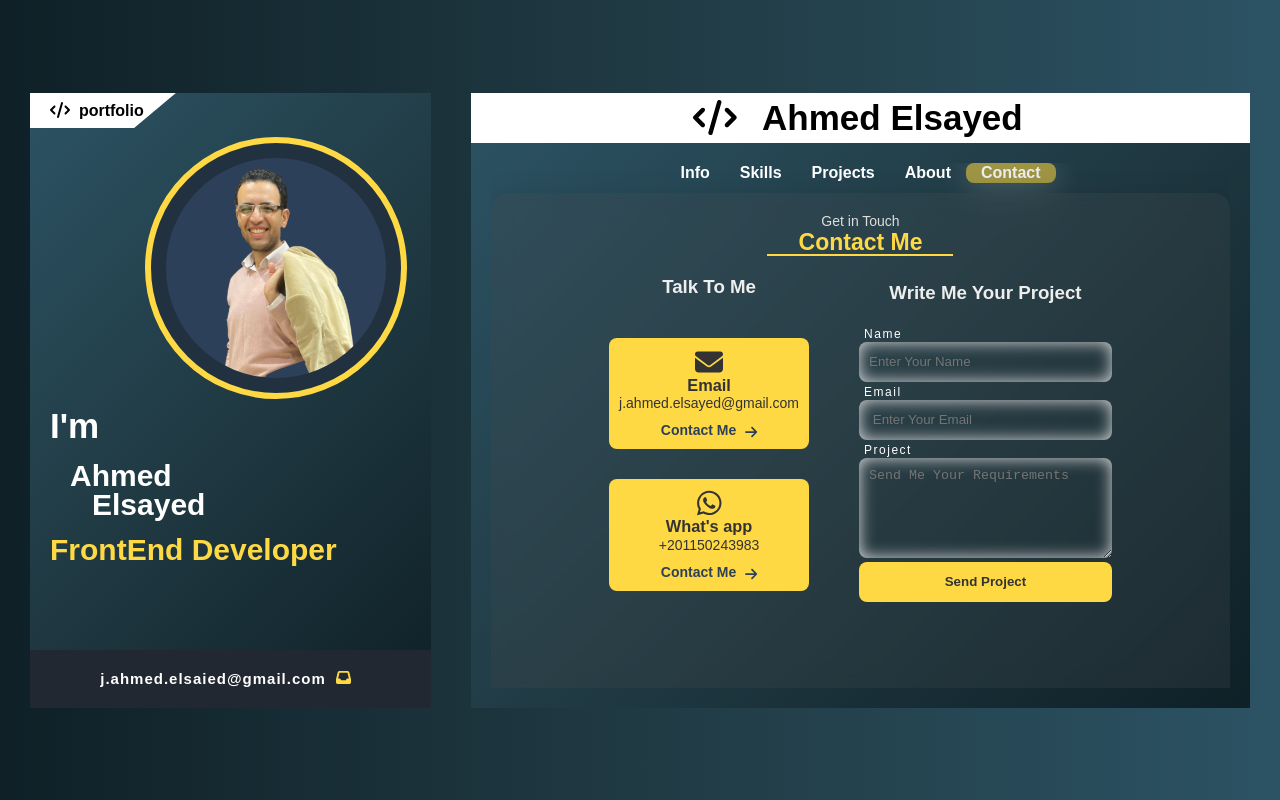
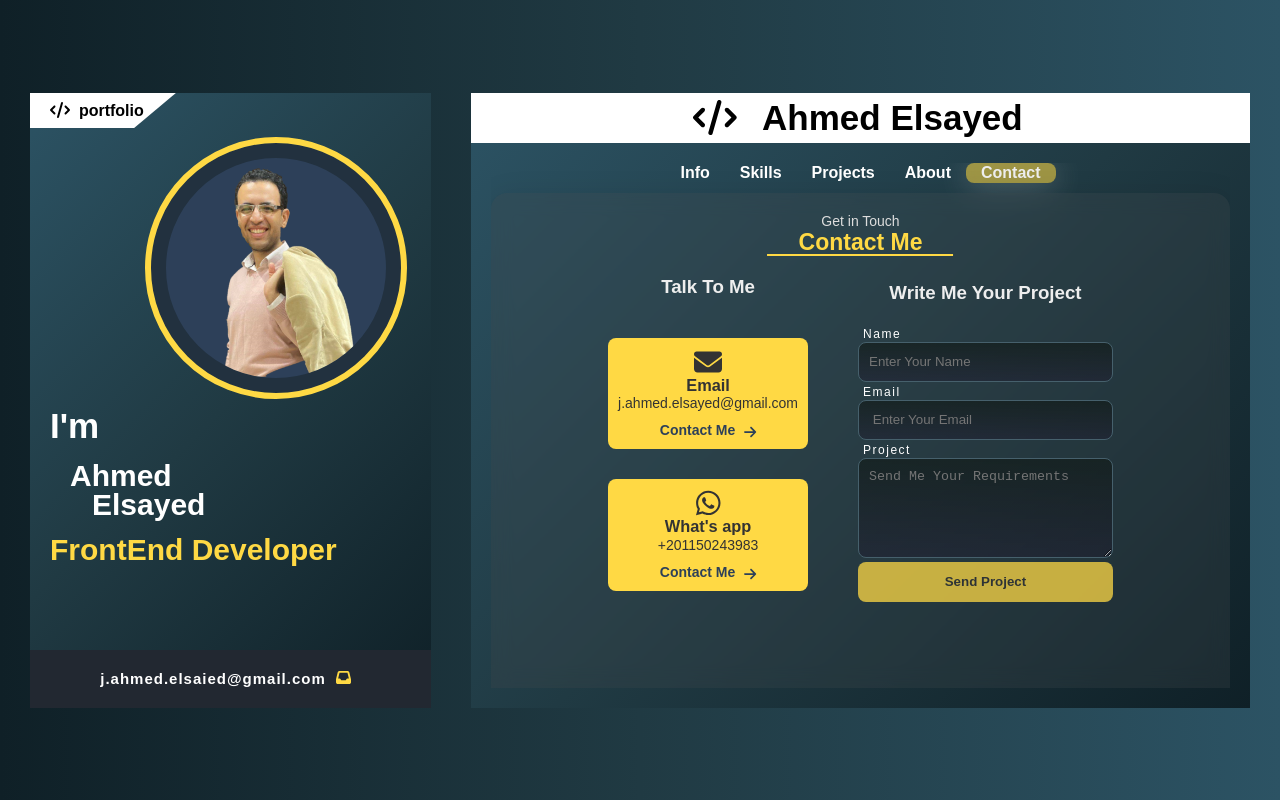
Before and after one commit to FireF00X/Portfolio, a React (Create React App) app: page / in a window 1280 px wide. Both pictures are taken after a click on the element "Contact". Built offline with nearby package versions, Linux system fonts and the light colour scheme; the HTML template or start-up script is replaced by a standard one.

Commit message:
form-updates

```diff
--- a/package.json
+++ b/package.json
@@ -12,10 +12,12 @@
     "@testing-library/jest-dom": "^5.17.0",
     "@testing-library/react": "^13.4.0",
     "@testing-library/user-event": "^13.5.0",
+    "formik": "^2.4.5",
     "react": "^18.2.0",
     "react-dom": "^18.2.0",
     "react-scripts": "5.0.1",
-    "web-vitals": "^2.1.4"
+    "web-vitals": "^2.1.4",
+    "yup": "^1.3.2"
   },
   "scripts": {
     "start": "react-scripts start",
--- a/src/components/portofolio/portofolioContent/contentComponents/Contact/Contact.jsx
+++ b/src/components/portofolio/portofolioContent/contentComponents/Contact/Contact.jsx
@@ -1,11 +1,13 @@
 /* eslint-disable react/jsx-no-target-blank */
-import React, { useRef, useState } from 'react';
+import React, { useRef } from 'react';
 import emailjs from '@emailjs/browser';
 import styles from './Contact.module.css';
 import Title from '../../../../layouts/ui/title/Title';
 import { FontAwesomeIcon } from '@fortawesome/react-fontawesome';
 import { faArrowRight, faEnvelope } from '@fortawesome/free-solid-svg-icons';
 import { faWhatsapp } from '@fortawesome/free-brands-svg-icons';
+import { useFormik } from 'formik';
+import * as Yup from 'yup'
 
 const TalkToMeBox = ({ icon, title, paragraph, linkIcon, linkTo }) => {
   return (
@@ -13,17 +15,30 @@ const TalkToMeBox = ({ icon, title, paragraph, linkIcon, linkTo }) => {
       {<i>{icon}</i>}
       <h3>{title}</h3>
       <p>{paragraph}</p>
-      <a href={linkTo} target='_blank'>Contact Me <i>{linkIcon}</i></a>
+      <p href={linkTo} target='_blank'>Contact Me <i>{linkIcon}</i></p>
     </a>
   )
 }
-const object = {
-  'user-name': '',
-  'user-email': '',
-  'subject': ''
-}
+
+
 const Contact = () => {
 
+  const formik = useFormik({
+    validateOnMount: true,
+    initialValues: {
+      'user-name': '',
+      'user-email': '',
+      'subject': ''
+    },
+    validationSchema: Yup.object().shape({
+      'user-name': Yup.string().required('Name is Required').min(5, 'Name Must be more than 5 char.'),
+      'user-email': Yup.string().email().required('Email is Required'),
+      'subject': Yup.string().required().min(40, 'Subject message must be more than 40 char.')
+    }),
+    onSubmit: (values) => {
+      formik.resetForm()
+    }
+  })
   //===================
   const form = useRef();
 
@@ -40,17 +55,12 @@ const Contact = () => {
   };
 
   //==========================
-  const [data, setData] = useState(object);
 
   const handleSubmit = (e) => {
     e.preventDefault();
+
   }
 
-  function handleChange(e) {
-    const name = e.target.name;
-    const value = e.target.value;
-    setData({ ...data, [name]: value })
-  }
   //==============================
   return (
     <div className={styles['contact-container']} id='contact'>
@@ -79,41 +89,64 @@ const Contact = () => {
 
         <form className={styles['write']}
           onSubmit={e => {
-            handleSubmit(e)
+            handleSubmit(e);
+            formik.handleSubmit();
             sendEmail(e)
           }}
           ref={form} >
           <h3>Write Me Your Project</h3>
           <div className={styles['name']}>
-            <label htmlFor="name">
+            <label htmlFor="name"
+            >
               Name
             </label>
             <input type="text"
+              className={formik.errors['user-name'] && formik.touched['user-name'] ? `${styles.error}` : ''}
               name='user-name'
               id='name'
               placeholder='Enter Your Name'
-              onChange={e => handleChange(e)} />
+              onChange={formik.handleChange}
+              value={formik.values['user-name']}
+              onBlur={formik.handleBlur} />
+
+            {formik.errors['user-name'] && formik.touched['user-name'] ? <p className={styles.error}>{formik.errors['user-name']}</p> : null}
           </div>
+
           <div className={styles['email']}>
             <label htmlFor="email">
               Email
             </label>
             <input type="email"
+              className={formik.errors['user-email'] && formik.touched['user-email'] ? `${styles.error}` : ''}
               name='user-email'
               id='email'
               placeholder=' Enter Your Email'
-              onChange={e => handleChange(e)} />
+              onChange={formik.handleChange}
+              value={formik.values['user-email']}
+              onBlur={formik.handleBlur} />
+
+            {formik.errors['user-email'] && formik.touched['user-email'] ? <p className={styles.error}>{formik.errors['user-email']}</p> : null}
           </div>
+
           <div className={styles['project']}>
             <label htmlFor="project">
               Project
             </label>
             <textarea id='project'
+              className={formik.errors['subject'] && formik.touched['subject'] ? `${styles.error}` : ''}
               name='subject'
               placeholder='Send Me Your Requirements'
-              onChange={e => handleChange(e)} />
+              onChange={formik.handleChange}
+              value={formik.values['subject']}
+              onBlur={formik.handleBlur} />
+
+            {formik.errors['subject'] && formik.touched['subject'] ? <p className={styles.error}>{formik.errors['subject']}</p> : null}
           </div>
-          <input type="submit" value={'Send Project'} />
+          <input
+            className={!formik.isValid ? styles.disabled : ''}
+            type='submit'
+            value={'Send Project'}
+          />
         </form>
       </div>
     </div>
--- a/src/components/portofolio/portofolioContent/contentComponents/Contact/Contact.module.css
+++ b/src/components/portofolio/portofolioContent/contentComponents/Contact/Contact.module.css
@@ -15,7 +15,7 @@
     transition: .3s;
 }
 
-.contact-box a {
+.contact-box p:last-child {
     text-decoration: none;
     color: #2d4059;
     margin-top: 10px;
@@ -23,7 +23,7 @@
     transition: .3s;
 }
 
-.contact-box a svg {
+.contact-box p:last-child svg {
     margin-bottom: -2px;
     margin-left: 5px;
 }
@@ -35,7 +35,7 @@
     color: #eee;
 }
 
-.contact-box:hover a {
+.contact-box:hover p {
     transform: scale(1.05);
 }
 
@@ -85,20 +85,19 @@ form.write {
     padding-bottom: 50px;
 }
 
-form.write input,
-form.write textarea {
+form.write>div>input,
+form.write>div>textarea {
     padding: 5px 10px;
     border-radius: 8px;
     outline: none;
-    border: none;
+    border: 1px solid #46606c;
     color: #eee;
     height: 40px;
     width: 100%;
-    background-color: transparent;
-    box-shadow: inset 0 0 16px #ddd;
+    background: linear-gradient(180deg, #121c1ab6, #1d1a2d79);
 }
 
-form.write textarea {
+form.write>div>textarea {
     height: 100px;
     margin-bottom: 0;
     padding-top: 10px;
@@ -119,12 +118,20 @@ form.write>input:last-child {
     box-shadow: none;
     border: none;
     padding: 5px 20px;
+    height: 40px;
+    width: 100%;
+    border-radius: 8px;
     background-color: #ffd944;
     font-weight: bold;
     color: #333;
     transition: .4s ease-in;
     margin-bottom: 40px;
+    cursor: pointer;
+}
 
+form.write>input:last-child.disabled {
+    opacity: 0.75;
+    cursor: not-allowed;
 }
 
 form.write>input:last-child:hover {
@@ -133,3 +140,22 @@ form.write>input:last-child:hover {
     backdrop-filter: blur(5px);
     color: #eee;
 }
+
+form.write>div>input.error,
+form.write>div>textarea.error {
+    border: 1px solid #f44336ed;
+    box-shadow: inset 0 0 16px #dddddd4d;
+
+}
+
+form.write>div>input:focus,
+form.write>div>textarea:focus {
+    border-color: #839faa;
+}
+
+p.error {
+    font-weight: bold;
+    font-size: 12px;
+    color: #f44336;
+    text-align: center;
+}
```
Also changed, not shown: 1 other file (tests, documents, lock files or other folders).
